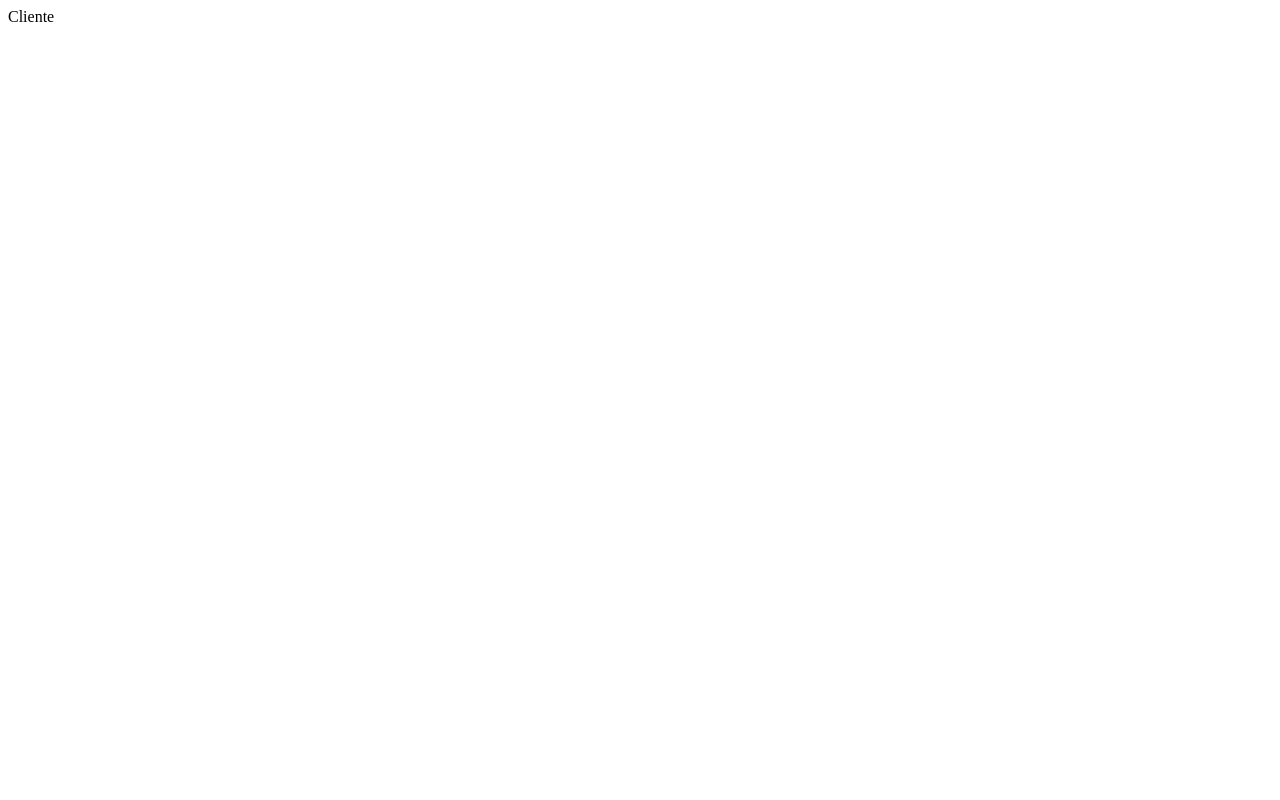
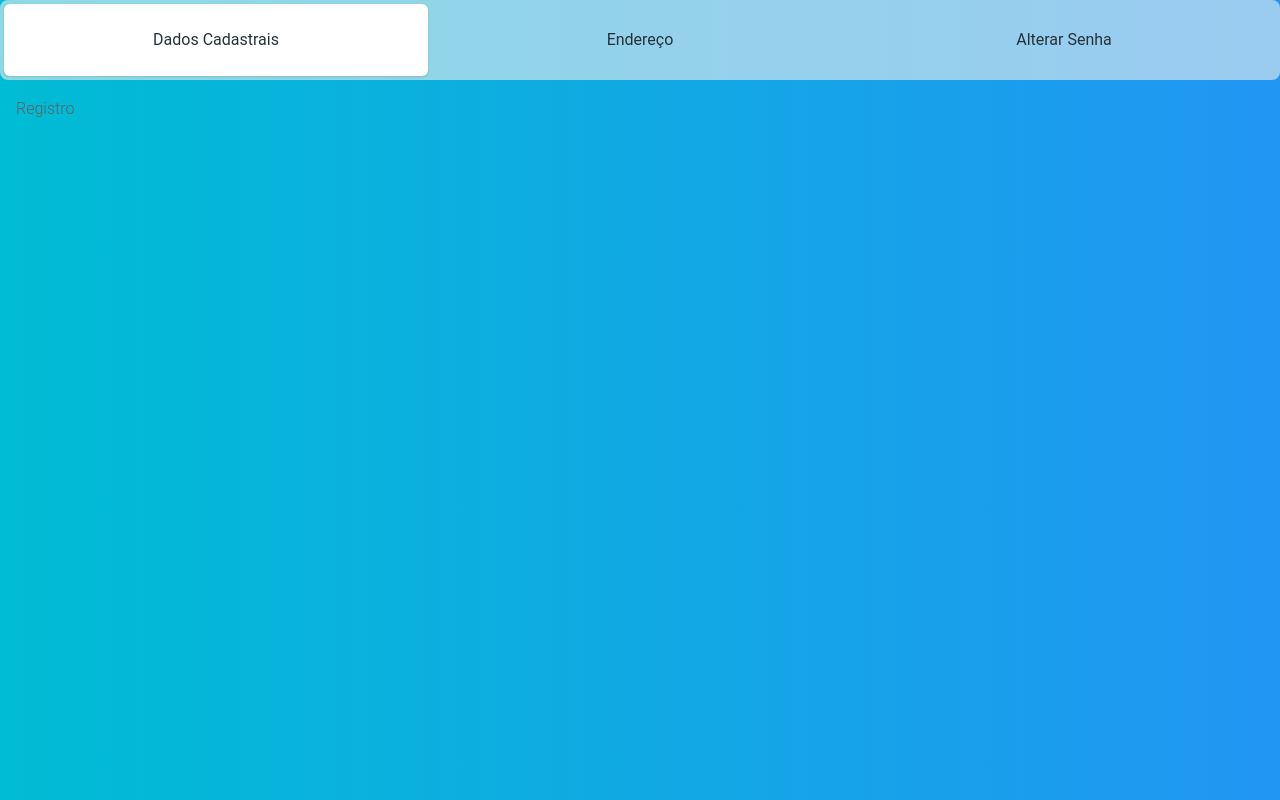
Before and after one commit to WilburTicketsCode/backend, a Next.js app: page /profile/customer in a window 1280 px wide. Built offline with nearby package versions, Linux system fonts and the light colour scheme.

Commit message:
:construction: Prototipo de Perfil

```diff
--- a/src/app/dashboard/page.tsx
+++ b/src/app/dashboard/page.tsx
@@ -1,5 +1,5 @@
 export default function Dash() {
     return(
-        <div>Ta tudo certo</div>
+        <div className="">Ta tudo certo</div>
     )
 }
--- a/src/app/page.tsx
+++ b/src/app/page.tsx
@@ -3,6 +3,7 @@ import Image from 'next/image';
 import { Inter } from 'next/font/google';
 import Link from 'next/link';
 import React from 'react';
+
 
 const inter = Inter({ subsets: ['latin'] })
 
--- a/src/app/profile/customer/page.tsx
+++ b/src/app/profile/customer/page.tsx
@@ -1,5 +1,15 @@
+import '../../../styles/globals.css'
+import Teste from "../../../components/CostumerProfile";
+
+
 export default function Dash() {
     return(
-        <div>Cliente</div>
+        <div>
+
+
+                <Teste />
+
+
+        </div>
     )
 }
--- /dev/null
+++ b/src/components/CostumerProfile/index.tsx
@@ -0,0 +1,46 @@
+'use client'
+import React from "react";
+import {
+  Tabs,
+  TabsHeader,
+  TabsBody,
+  Tab,
+  TabPanel,
+} from "@material-tailwind/react";
+
+
+
+  export default function CostumerP() {
+    const [type,setType] = React.useState("registrationData");
+
+    return(
+      <Tabs value={type} className="overflow-visible">
+      <TabsHeader className="h-[5rem] text-black">
+          <Tab  value="registrationData" onClick={()=>{setType("registrationData")}}>
+            Dados Cadastrais
+          </Tab>
+          <Tab  value="address" onClick={()=>{setType("address")}}>
+            Endereço
+          </Tab>
+          <Tab  value="password" onClick={()=>{setType("password")}}>
+            Alterar Senha
+          </Tab>
+      </TabsHeader>
+      <TabsBody  animate={{
+      initial: { x: 250 },
+      mount: { x: 0 },
+      unmount: { x: -250 },
+    }}>
+          <TabPanel className="h-full" value="registrationData">
+            <div>Registro</div>
+          </TabPanel>
+          <TabPanel value="address">
+            <div>endere</div>
+          </TabPanel>
+          <TabPanel value="password">
+            <div>Senhaefefe</div>
+          </TabPanel>
+      </TabsBody>
+    </Tabs>
+    )
+  ; }
--- a/src/components/creditcard/ButtonPayment/index.tsx
+++ b/src/components/creditcard/ButtonPayment/index.tsx
@@ -4,7 +4,7 @@ import React from 'react';
 import Cardform from '../Cardform';
 import FlippableCard from '../FlippableCard';
 import { PayContext } from '../../../contexts/payContext';
-import { ThemeProvider } from "@material-tailwind/react";
+
 import {
     Button,
     Dialog,
@@ -39,7 +39,7 @@ export default function Payment() {
 
     return (
         <React.Fragment>
-            <ThemeProvider>
+
             <PayContext.Provider value={{ infoCard, setInfoCard }} >
                 <Button onClick={()=>{cleanInfoCard(); handleOpen()}}>Adicionar Cartão</Button>
                 <Dialog
@@ -59,7 +59,7 @@ export default function Payment() {
 
                 </Dialog>
             </PayContext.Provider>
-            </ThemeProvider>
+
         </React.Fragment>
     )
 }
--- a/src/components/layouts/MainLayout/index.tsx
+++ b/src/components/layouts/MainLayout/index.tsx
@@ -4,7 +4,7 @@ interface MainLayoutProps {
 
 const MainLayout: React.FC<MainLayoutProps> = ({ children }) => {
     return (
-        <div className="h-screen w-screen bg-indigo-500">
+        <div className="h-screen w-screen bg-gradient-to-r from-cyan-500 to-blue-500">
             {children}
         </div>
     )
```
Also changed, not shown: src/app/layout.tsx (+7 -0 lines).
